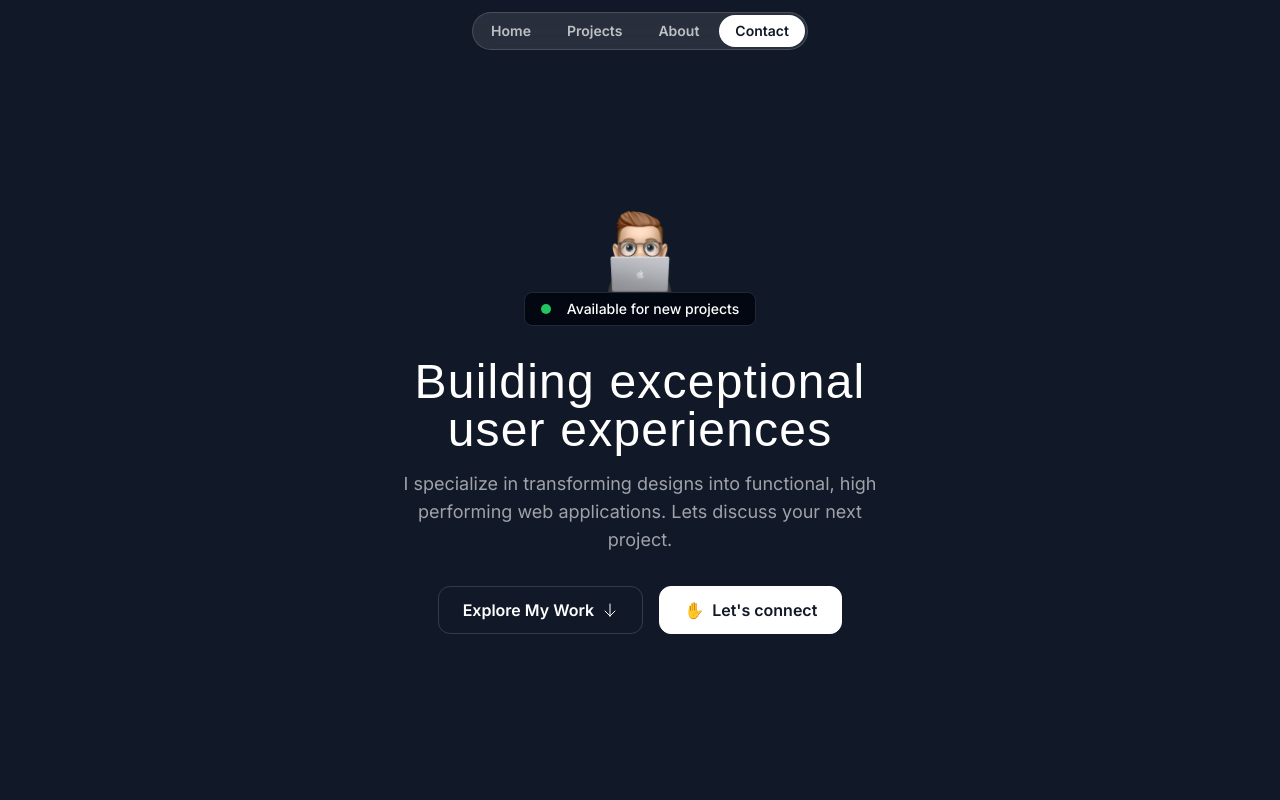
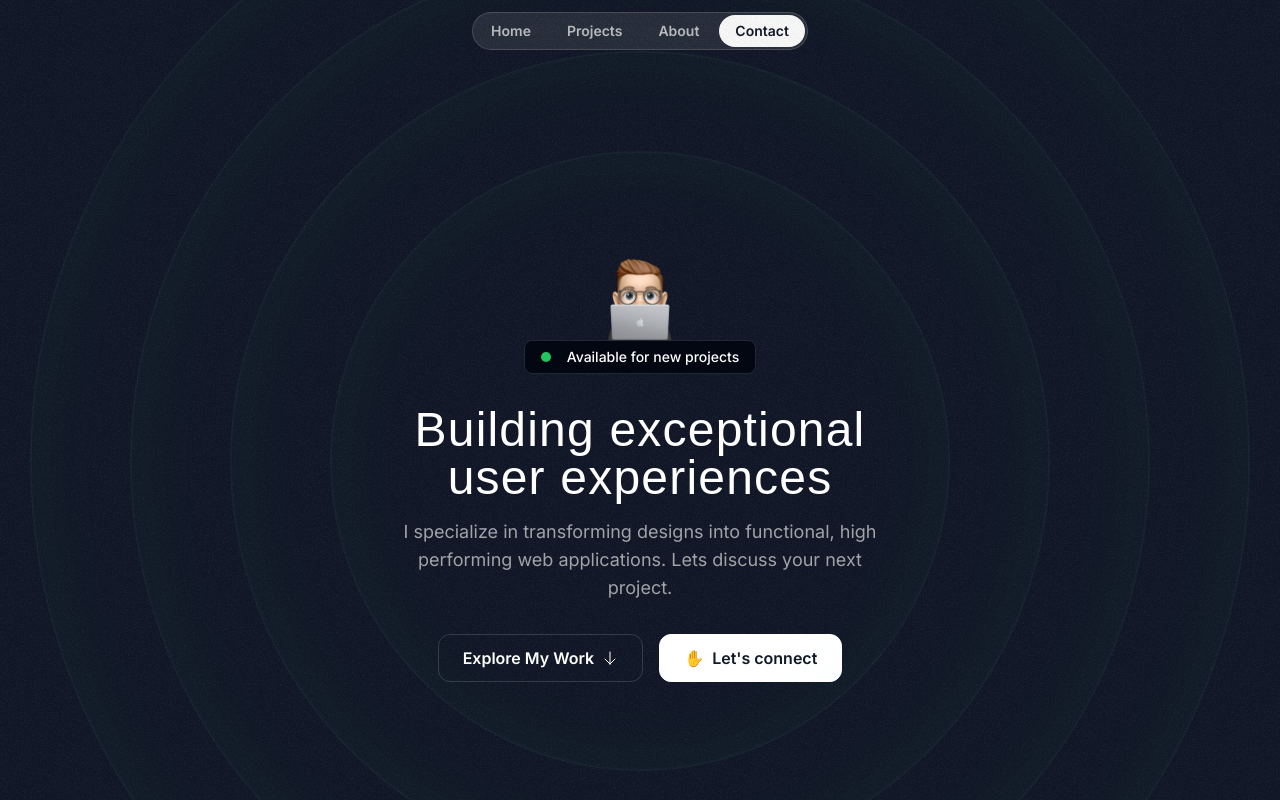
Before and after one commit to Dev-Thembinkosi/portfolio-website, a Next.js app: page / in a window 1280 px wide. Shown: the top 800 px of the page. Built offline with nearby package versions, Linux system fonts and the light colour scheme; a web font is replaced by a local one.

Commit message:
Hero rings added

```diff
--- a/src/app/globals.css
+++ b/src/app/globals.css
@@ -7,4 +7,7 @@
     .nav-item {
         @apply px-4 py-1.5 rounded-full text-white/70 text-sm font-semibold hover:bg-white/10 transition duration-300;
     }
+    .hero-ring {
+        @apply absolute inset-0 border-2 top-1/2 left-1/2 -translate-x-1/2 -translate-y-1/2 rounded-full border-emerald-300/5 shadow-[0_0_80px_inset] shadow-emerald-300/5;
+    }
 }
--- a/src/sections/Hero.tsx
+++ b/src/sections/Hero.tsx
@@ -2,10 +2,20 @@
 import memoJiImage from "@/assets/images/memoji-computer.png";
 
 import ArrowDown from "@/assets/icons/arrow-down.svg";
+import grainImage from "@/assets/images/grain.jpg"
 
 export const HeroSection = () => {
   return (
-    <div className="py-32 md:py-48">
+    <div className="py-32 md:py-48 lg:py-60 relative z-0 overflow-x-clip">
+      <div className="absolute inset-0 -z-30 opacity-5" style={{
+        backgroundImage: `url(${grainImage.src})`
+      }}></div>
+
+      <div className="hero-ring size-[620px]"></div>
+      <div className="hero-ring size-[820px]"></div>
+      <div className="hero-ring size-[1020px]"></div>
+      <div className="hero-ring size-[1220px]"></div>
+
       <div className="container">
         <div className="flex flex-col items-center">
           <Image className="size-[100px]" src={memoJiImage} alt="" />
```
